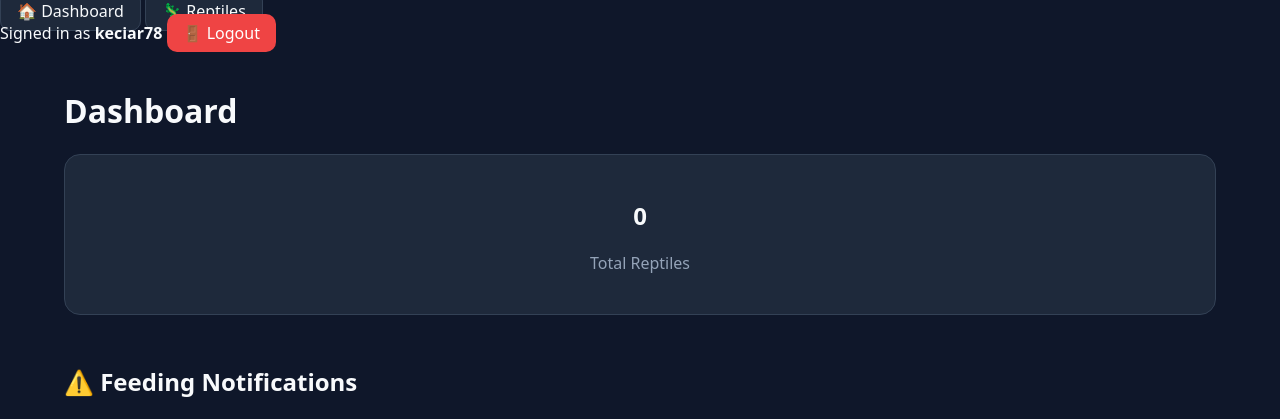
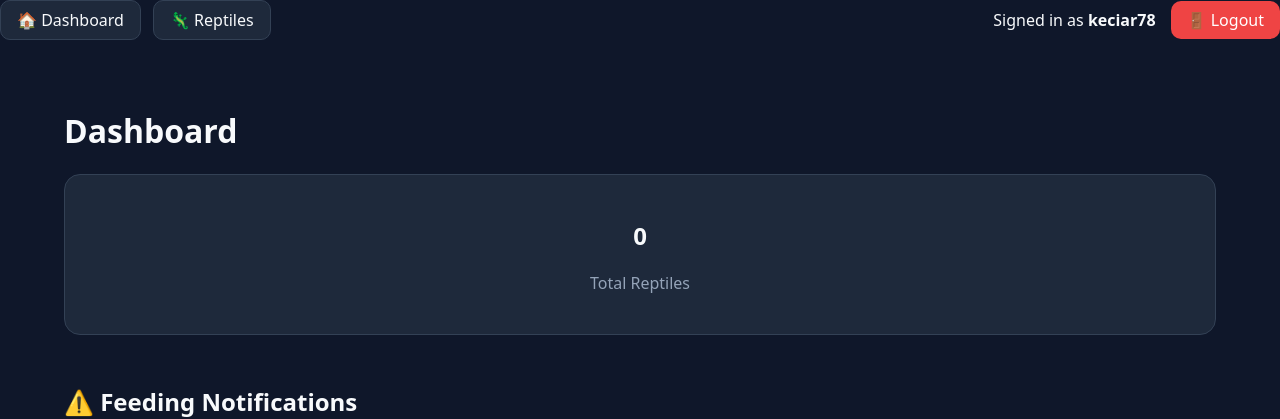
Before and after one commit to krice78/Reptile-Tasks, a Flask app: page /dashboard in a window 1280 px wide. Shown: the top 419 px of the page. Run offline with Flask 3, Linux system fonts and the light colour scheme; a user stored in the database is signed in.

Commit message:
editing top bar

```diff
--- a/static/styles.css
+++ b/static/styles.css
@@ -8,6 +8,36 @@
 }
 
 * { box-sizing: border-box; }
+
+/* The main wrapper for your header content */
+.topbar {
+    display: flex;
+    justify-content: space-between; /* This is the secret for right-aligning */
+    align-items: center;
+    width: 100%;
+    margin-bottom: 24px;
+}
+
+/* Groups the Logo/Name on the left */
+.topbar-left {
+    display: flex;
+    align-items: center;
+    gap: 12px;
+}
+
+/* Groups the Nav links and Logout on the right */
+.topbar-right {
+    display: flex;
+    align-items: center;
+    gap: 15px;
+}
+
+/* Optional: Make the Logout button stand out but stay aligned */
+.logout {
+    background-color: #ef4444; /* Red color from your landing page style */
+    color: white;
+    margin-top: 0; /* Ensures it doesn't jump out of alignment */
+}
 
 body {
     background-color: var(--bg-dark);
```
